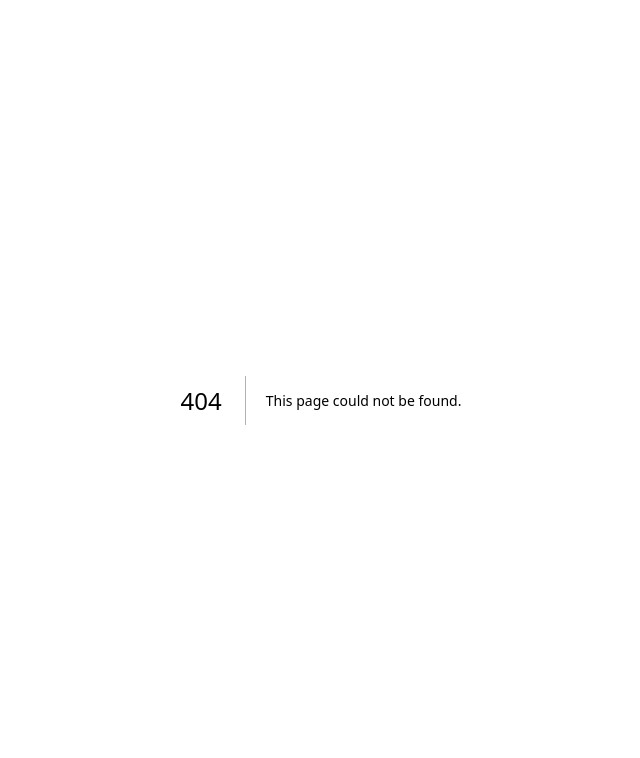
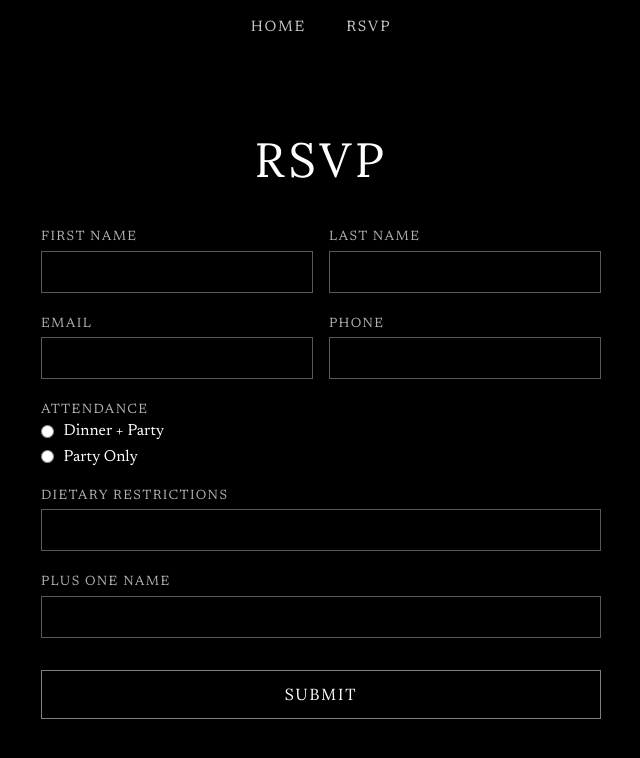
Before and after one commit to ava-firstaccess/wedding-website, a Next.js app: page /rsvp in a window 1280 px wide. Before the commit this address had no page. Shown: the top 758 px of the page, without its empty margins (319-959 px from the left). Built offline with nearby package versions, Linux system fonts and the light colour scheme.

Commit message:
feat: build wedding website

```diff
--- /dev/null
+++ b/app/components/Nav.js
@@ -0,0 +1,13 @@
+'use client'
+
+import Link from 'next/link'
+import styles from './Nav.module.css'
+
+export default function Nav() {
+  return (
+    <nav className={styles.nav}>
+      <Link href="/">Home</Link>
+      <Link href="/rsvp">RSVP</Link>
+    </nav>
+  )
+}
--- /dev/null
+++ b/app/components/Nav.module.css
@@ -0,0 +1,25 @@
+.nav {
+  position: fixed;
+  top: 0;
+  left: 0;
+  right: 0;
+  z-index: 100;
+  display: flex;
+  justify-content: center;
+  gap: 2.5rem;
+  padding: 1.25rem 1rem;
+  background: #000;
+  font-family: var(--font-newsreader);
+  font-size: 0.95rem;
+  letter-spacing: 0.12em;
+  text-transform: uppercase;
+}
+
+.nav a {
+  opacity: 0.8;
+  transition: opacity 0.3s;
+}
+
+.nav a:hover {
+  opacity: 1;
+}
--- a/app/globals.css
+++ b/app/globals.css
@@ -5,6 +5,11 @@
 }
 
 body {
-  font-family: 'Georgia', serif;
-  color: #333;
+  background: #000;
+  color: #fff;
 }
+
+a {
+  color: #fff;
+  text-decoration: none;
+}
--- a/app/layout.js
+++ b/app/layout.js
@@ -1,13 +1,26 @@
 import './globals.css'
+import { Lora, Newsreader } from 'next/font/google'
+
+const lora = Lora({
+  subsets: ['latin'],
+  variable: '--font-lora',
+  display: 'swap',
+})
+
+const newsreader = Newsreader({
+  subsets: ['latin'],
+  variable: '--font-newsreader',
+  display: 'swap',
+})
 
 export const metadata = {
-  title: 'Zach & Ciera',
-  description: 'Our Wedding',
+  title: 'Zach & Ciera Bosson',
+  description: 'New Years Eve Reception — Baltimore, MD',
 }
 
 export default function RootLayout({ children }) {
   return (
-    <html lang="en">
+    <html lang="en" className={`${lora.variable} ${newsreader.variable}`}>
       <body>{children}</body>
     </html>
   )
--- /dev/null
+++ b/app/page.module.css
@@ -0,0 +1,56 @@
+.main {
+  min-height: 100vh;
+  display: flex;
+  align-items: center;
+  justify-content: center;
+  padding: 6rem 1.5rem 3rem;
+}
+
+.hero {
+  display: flex;
+  flex-direction: column;
+  align-items: center;
+  text-align: center;
+  gap: 0.5rem;
+}
+
+.imageWrap {
+  margin-bottom: 1.5rem;
+}
+
+.image {
+  width: min(80vw, 400px);
+  height: auto;
+  object-fit: contain;
+}
+
+.title {
+  font-family: var(--font-lora);
+  font-size: clamp(2.5rem, 8vw, 4.5rem);
+  font-weight: 400;
+  letter-spacing: 0.08em;
+}
+
+.subtitle {
+  font-family: var(--font-newsreader);
+  font-size: clamp(1rem, 3vw, 1.4rem);
+  letter-spacing: 0.15em;
+  text-transform: uppercase;
+  opacity: 0.85;
+  margin-top: 0.5rem;
+}
+
+.location {
+  font-family: var(--font-newsreader);
+  font-size: clamp(0.95rem, 2.5vw, 1.2rem);
+  letter-spacing: 0.1em;
+  opacity: 0.7;
+}
+
+.details {
+  font-family: var(--font-newsreader);
+  font-size: clamp(0.85rem, 2vw, 1rem);
+  font-style: italic;
+  opacity: 0.5;
+  margin-top: 1.5rem;
+}
--- /dev/null
+++ b/app/rsvp/page.js
@@ -0,0 +1,63 @@
+'use client'
+
+import Nav from '../components/Nav'
+import styles from './page.module.css'
+
+export default function RSVP() {
+  return (
+    <>
+      <Nav />
+      <main className={styles.main}>
+        <form className={styles.form}>
+          <h1 className={styles.title}>RSVP</h1>
+
+          <div className={styles.row}>
+            <div className={styles.field}>
+              <label htmlFor="firstName">First Name</label>
+              <input id="firstName" name="firstName" type="text" required />
+            </div>
+            <div className={styles.field}>
+              <label htmlFor="lastName">Last Name</label>
+              <input id="lastName" name="lastName" type="text" required />
+            </div>
+          </div>
+
+          <div className={styles.row}>
+            <div className={styles.field}>
+              <label htmlFor="email">Email</label>
+              <input id="email" name="email" type="email" required />
+            </div>
+            <div className={styles.field}>
+              <label htmlFor="phone">Phone</label>
+              <input id="phone" name="phone" type="tel" />
+            </div>
+          </div>
+
+          <fieldset className={styles.fieldset}>
+            <legend>Attendance</legend>
+            <label className={styles.radio}>
+              <input type="radio" name="attendance" value="dinner-party" required />
+              <span>Dinner + Party</span>
+            </label>
+            <label className={styles.radio}>
+              <input type="radio" name="attendance" value="party-only" />
+              <span>Party Only</span>
+            </label>
+          </fieldset>
+
+          <div className={styles.field}>
+            <label htmlFor="dietary">Dietary Restrictions</label>
+            <input id="dietary" name="dietary" type="text" />
+          </div>
+
+          <div className={styles.field}>
+            <label htmlFor="plusOne">Plus One Name</label>
+            <input id="plusOne" name="plusOne" type="text" />
+          </div>
+
+          <button type="submit" className={styles.button}>Submit</button>
+        </form>
+      </main>
+    </>
+  )
+}
--- /dev/null
+++ b/app/rsvp/page.module.css
@@ -0,0 +1,124 @@
+.main {
+  min-height: 100vh;
+  display: flex;
+  align-items: center;
+  justify-content: center;
+  padding: 6rem 1.5rem 3rem;
+}
+
+.form {
+  width: 100%;
+  max-width: 560px;
+  display: flex;
+  flex-direction: column;
+  gap: 1.5rem;
+  animation: fadeIn 1s ease-out;
+}
+
+@keyframes fadeIn {
+  from {
+    opacity: 0;
+    transform: translateY(12px);
+  }
+  to {
+    opacity: 1;
+    transform: translateY(0);
+  }
+}
+
+.title {
+  font-family: var(--font-lora);
+  font-size: clamp(2rem, 6vw, 3rem);
+  font-weight: 400;
+  letter-spacing: 0.08em;
+  text-align: center;
+  margin-bottom: 1rem;
+}
+
+.row {
+  display: flex;
+  gap: 1rem;
+}
+
+.row .field {
+  flex: 1;
+}
+
+.field {
+  display: flex;
+  flex-direction: column;
+  gap: 0.4rem;
+}
+
+.field label,
+.fieldset legend {
+  font-family: var(--font-newsreader);
+  font-size: 0.85rem;
+  letter-spacing: 0.1em;
+  text-transform: uppercase;
+  opacity: 0.7;
+}
+
+.field input {
+  background: transparent;
+  border: 1px solid rgba(255, 255, 255, 0.35);
+  color: #fff;
+  padding: 0.75rem 0.85rem;
+  font-family: var(--font-newsreader);
+  font-size: 1rem;
+  outline: none;
+  transition: border-color 0.3s;
+}
+
+.field input:focus {
+  border-color: rgba(255, 255, 255, 0.8);
+}
+
+.fieldset {
+  border: none;
+  display: flex;
+  flex-direction: column;
+  gap: 0.6rem;
+}
+
+.fieldset legend {
+  margin-bottom: 0.4rem;
+}
+
+.radio {
+  display: flex;
+  align-items: center;
+  gap: 0.6rem;
+  font-family: var(--font-newsreader);
+  font-size: 1rem;
+  cursor: pointer;
+}
+
+.radio input[type="radio"] {
+  accent-color: #fff;
+}
+
+.button {
+  margin-top: 0.5rem;
+  padding: 0.85rem 2rem;
+  background: transparent;
+  border: 1px solid rgba(255, 255, 255, 0.5);
+  color: #fff;
+  font-family: var(--font-lora);
+  font-size: 1rem;
+  letter-spacing: 0.12em;
+  text-transform: uppercase;
+  cursor: pointer;
+  transition: background 0.3s, border-color 0.3s;
+}
+
+.button:hover {
+  background: rgba(255, 255, 255, 0.08);
+  border-color: rgba(255, 255, 255, 0.8);
+}
+
+@media (max-width: 480px) {
+  .row {
+    flex-direction: column;
+  }
+}
```
Also changed, not shown: app/components/ScrollIndicator.js (added, +22 -0 lines), app/components/ScrollIndicator.module.css (added, +23 -0 lines), app/components/WelcomeOverlay.js (added, +17 -0 lines), app/components/WelcomeOverlay.module.css (added, +14 -0 lines), app/page.js (+29 -17 lines), public/lion-lioness.jpg (added), 1 other file (tests, documents, lock files or other folders).
